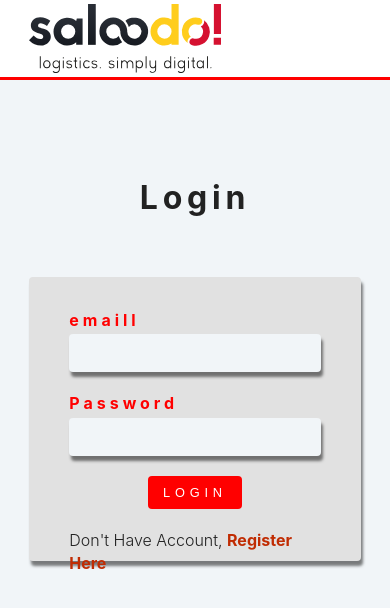
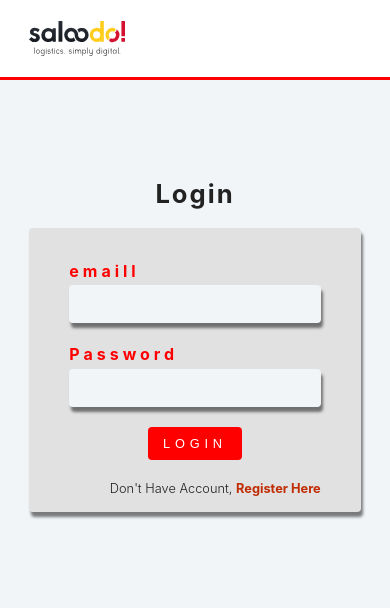
Before and after one commit to AhmedRabea0302/saloodo-clientside, a React (Create React App) app: page /login in a window 390 px wide. Shown: the top 608 px of the page. Built offline with nearby package versions, Linux system fonts and the light colour scheme.

Commit message:
Added CSS Media queires

```diff
--- a/src/components/TodoParcel.js
+++ b/src/components/TodoParcel.js
@@ -27,8 +27,14 @@ const TodoParcel = (props) => {
         <p>Parcel Name: {parcel_name}</p>
         <p>Pickup Adress: {pickup_address}</p>
         <p>Dropoff Adress: {dropoff_address}</p>
-        <p>Picked At: {pickedup_at}</p>
-        <p>Delivery Time: {dropedoff_at}</p>
+        <p>
+          Picked At: Date - {pickedup_at.split(" ")[0]}, Time:{" "}
+          {pickedup_at.split(" ")[1].substring(0, 5)}
+        </p>
+        <p>
+          Delivery Time: Date - {dropedoff_at.split(" ")[0]}, Time:{" "}
+          {dropedoff_at.split(" ")[1].substring(0, 5)}
+        </p>
       </div>
       <button className="btn btn-primary" onClick={handleClick}>
         Set Delivered
--- a/src/index.css
+++ b/src/index.css
@@ -503,3 +503,44 @@ LOADER
     height: 5em;
   }
 }
+
+/*
+======
+Media Queries
+======
+*/
+@media screen and (max-width: 768px) {
+  .section-title {
+    margin-bottom: 1rem;
+    font-size: 1.6rem;
+    letter-spacing: 2px;
+  }
+  /* ===== Login Form ===== */
+  .register-label {
+    font-size: 0.8rem;
+  }
+
+  /* ===== Navbar Form ===== */
+  .logo {
+    width: 6rem;
+  }
+  .nav-links a {
+    font-size: 0.65rem;
+    margin-right: 0.2rem;
+    width: 100%;
+    letter-spacing: 0;
+  }
+  .nav-links button {
+    letter-spacing: 0;
+    text-transform: capitalize;
+    padding: 0.2rem 0.5rem;
+  }
+  /* ===== Parcel Details ===== */
+  .parcel-details,
+  .todo-parcel {
+    width: 85vw;
+  }
+  .todo-parcel p {
+    font-size: 1rem;
+  }
+}
--- a/src/pages/Biker.js
+++ b/src/pages/Biker.js
@@ -11,7 +11,6 @@ const Biker = () => {
   useEffect(() => {
     fetchToDoListParcels(user_id).then((response) => {
       setTodolsits(response);
-      console.log(response);
     });
   }, []);
 
--- a/src/pages/Login.js
+++ b/src/pages/Login.js
@@ -35,7 +35,6 @@ const Login = () => {
         await authServices.login(formFields).then(
           (response) => {
             if (response.token) {
-              console.log(response);
               response.user_type == 0 ? navigate("/") : navigate("/biker");
               window.location.reload();
             } else {
--- a/src/pages/Register.js
+++ b/src/pages/Register.js
@@ -19,7 +19,6 @@ const Register = () => {
   const handleChange = (e) => {
     const { name, value } = e.target;
     setFormFields({ ...formFields, [name]: value });
-    console.log(formFields);
   };
 
   useEffect(() => {
```
